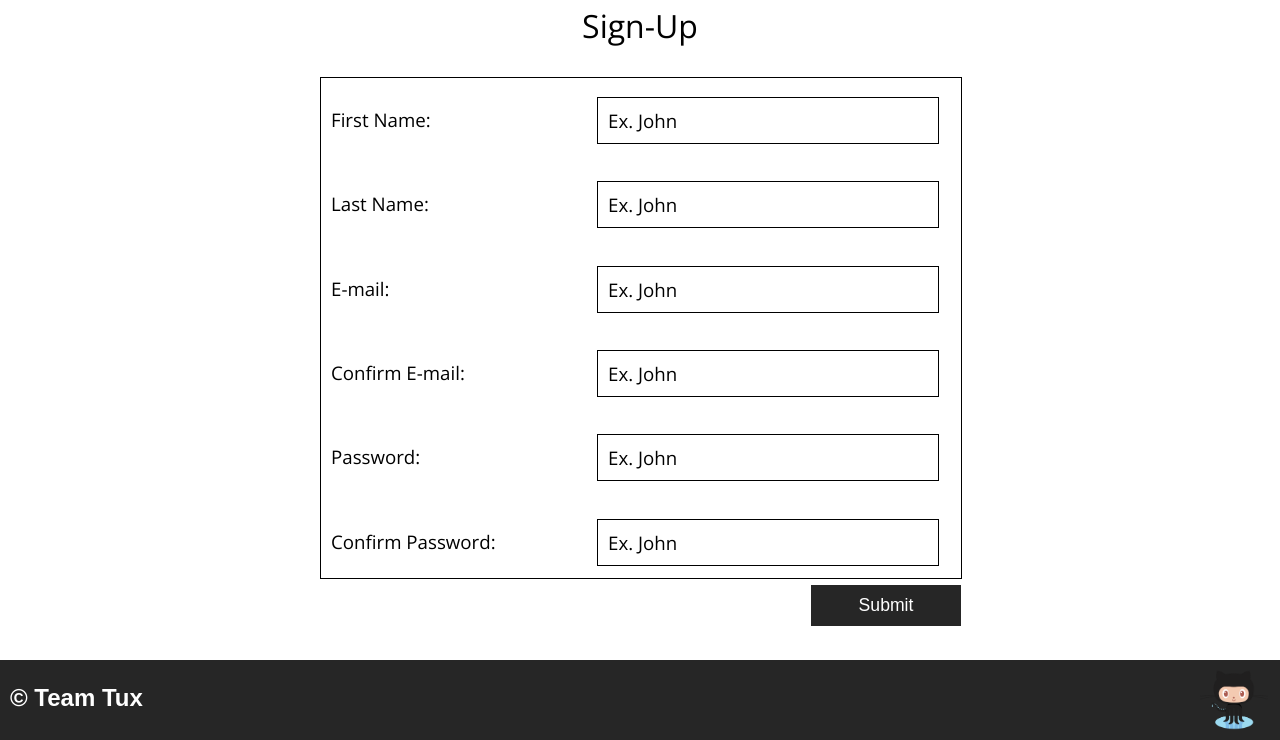
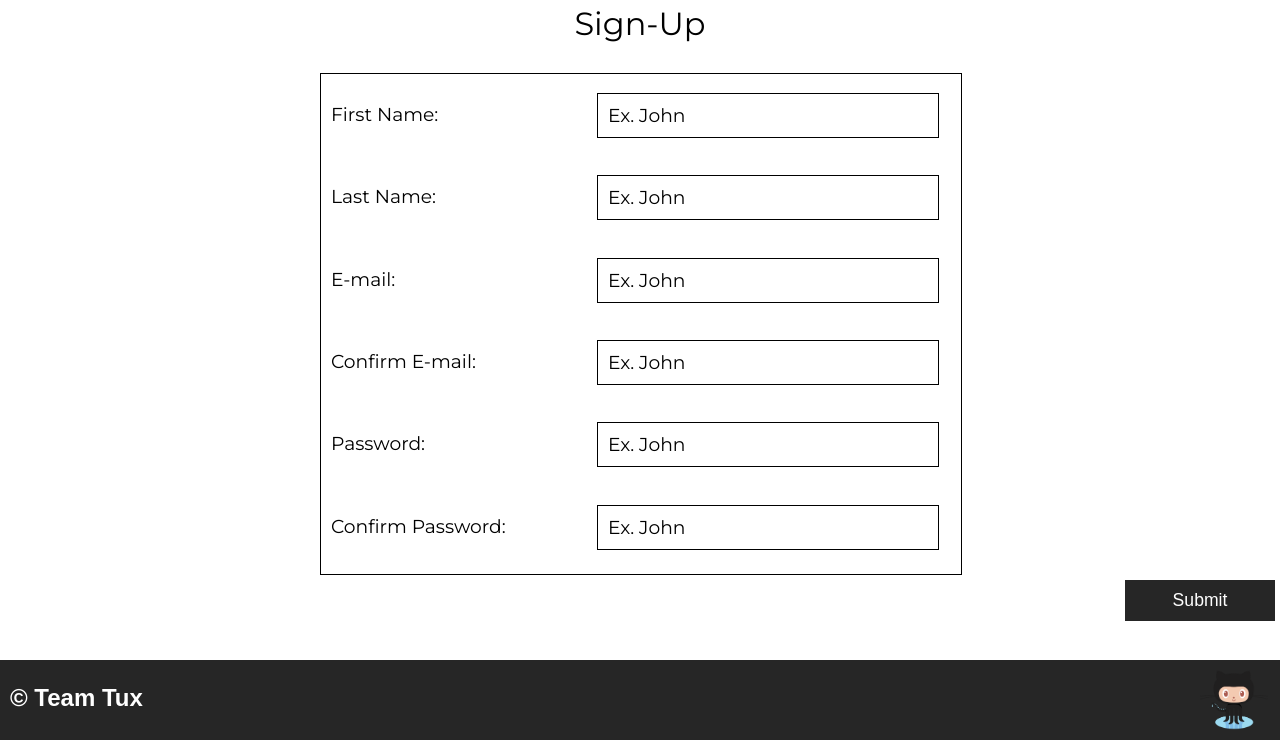
Before and after one commit to TheStopsign/Amalgamation, a PHP site: page /views/signup.html in a window 1280 px wide. Shown: the part 60-800 px from the top of the page. Run offline with PHP 8.4, Linux system fonts and the light colour scheme.

Commit message:
Created more files, edited views

```diff
--- a/resources/style.css
+++ b/resources/style.css
@@ -1,9 +1,10 @@
-@import url('https://fonts.googleapis.com/css?family=Open+Sans:200,200i,300,300i,400,400i,600,600i,700,700i,900,900i');
+@import url('https://fonts.googleapis.com/css?family=Montserrat:200,200i,300,300i,400,400i,600,600i,700,700i,900,900i');
 
 body {
     padding: 0;
     margin: 0;
-    font-family: "Open Sans", sans-serif, serif;
+    font-family: "Montserrat", sans-serif, serif;
+    height: 100%;
 }
 
 .mainTitle {
@@ -23,6 +24,7 @@ body {
     border: none;
     width: 150px;
     font-size: 1.1em;
+    margin: 5px;
 }
 
 .button:hover {
@@ -84,7 +86,7 @@ header {
     float: left;
 }
 
-.signUp {
+.signUpBox {
     height: 500px;
     width: 50%;
     border: 1.5px black solid;
@@ -114,3 +116,8 @@ footer img {
     cursor: pointer;
     margin: 10px;
 }
+
+.spacer {
+    margin: 5px;
+    height: 10px;
+}
--- a/views/index.html
+++ b/views/index.html
@@ -2,6 +2,7 @@
 <html lang="en">
    <head>
       <link rel="stylesheet" href="../resources/style.css"/>
+      <script type=”text/javascript” src=”https://ajax.googleapis.com/ajax/libs/jquery/3.5.1/jquery.min.js”></script>
       <title>amalgamation.</title>
    </head>
    <body>
@@ -11,7 +12,7 @@
       </header>
 
       <h1 class="mainTitle">amalgmation.</h1>
-      <button type="button" class="button loginButton" onclick="location.href='';">Login</button>
+      <button type="button" class="button loginButton" onclick="location.href='login.html';">Login</button>
       <button type="button" class="button signUpButton" onclick="location.href='signup.html';">Sign-Up</button>
 
       <footer>
@@ -20,5 +21,4 @@
       </footer>
 
    </body>
-
 </html>
--- a/views/signup.html
+++ b/views/signup.html
@@ -2,6 +2,7 @@
 <html lang="en">
    <head>
       <link rel="stylesheet" href="../resources/style.css"/>
+      <script type=”text/javascript” src=”https://ajax.googleapis.com/ajax/libs/jquery/3.5.1/jquery.min.js”></script>
       <title>Sign Up</title>
    </head>
    <body>
@@ -12,7 +13,8 @@
 
       <h1 class="pageTitle">Sign-Up</h1>
 
-      <div class="signUp">
+      <div class="signUpWrapper">
+         <div class="signUpBox">
             <h3 class="formItem">First Name:</h3>
             <h3 class="formEntryBar">Ex. John</h3>
             <h3 class="formItem">Last Name:</h3>
@@ -25,17 +27,15 @@
             <h3 class="formEntryBar">Ex. John</h3>
             <h3 class="formItem">Confirm Password:</h3>
             <h3 class="formEntryBar">Ex. John</h3>
-
+         </div>
          <button class="button submit">Submit</button>
-
       </div>
 
-
+      <div class="spacer"></div>
       <footer>
          <h2 class="teamTux">&copy; Team Tux</h2>
          <a href="https://github.com/TheStopsign/Tux" target="_blank"><img alt="Github Octocat" src="../resources/Images/Octocat.png"/></a>
       </footer>
 
    </body>
-
 </html>
```
Also changed, not shown: views/login.html (+28 -0 lines), resources/scripts/site.js (added). Lines whose indentation alone changed are shown as unchanged.
